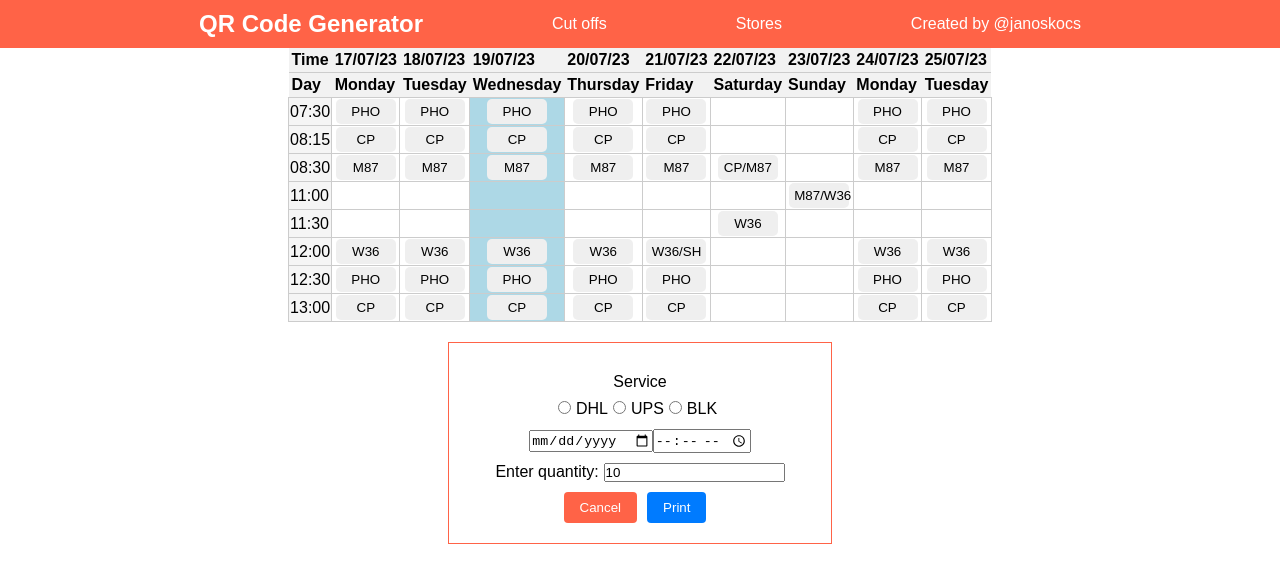
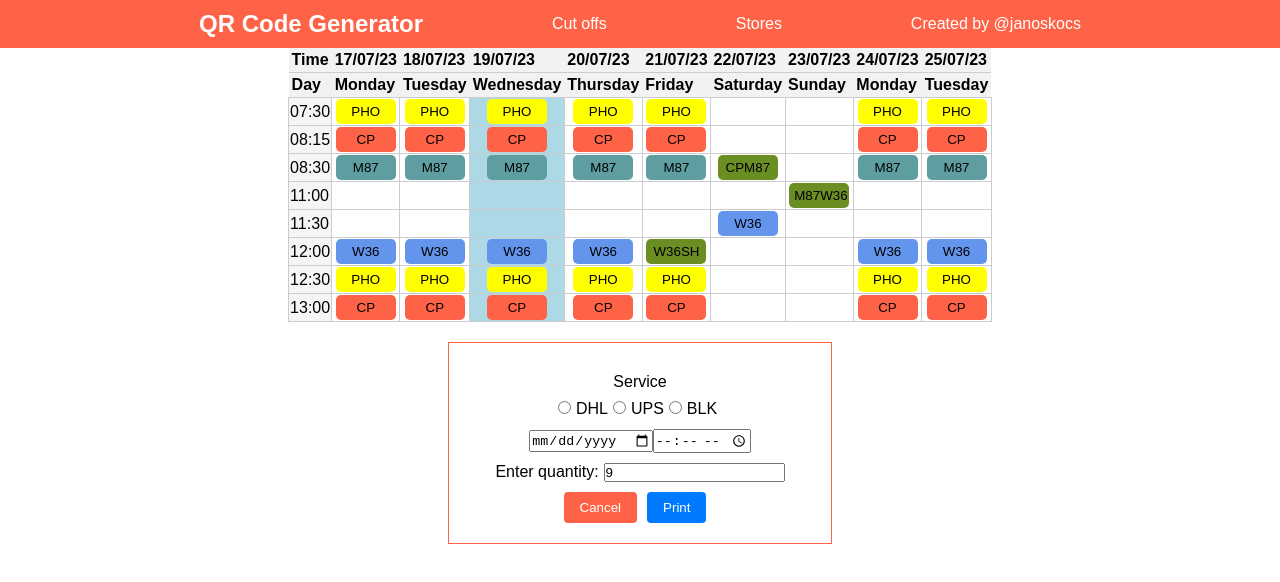
Before and after one commit to janoskocs/qr-code-app, a React (Create React App) app: page /stores in a window 1280 px wide. Shown: the top 582 px of the page. Built offline with nearby package versions, Linux system fonts and the light colour scheme.

Commit message:
Add colour classes to stores

```diff
--- a/src/components/StoresTable/StoresTable.js
+++ b/src/components/StoresTable/StoresTable.js
@@ -41,7 +41,7 @@ const StoresTable = () => {
         setIsOpen(false);
     }
 
-    const [selectedValue, setSelectedValue] = useState("10");
+    const [selectedValue, setSelectedValue] = useState("9");
     const handleInputChange = (event) => {
         setSelectedValue(event.target.value);
     };
@@ -101,23 +101,36 @@ const StoresTable = () => {
             });
 
 
-            let service = strings[i].slice(3, 4)
+            let service = strings[i].slice(5, 6)
 
-            if (service === "D") {
-                doc.text("DHL", doc.internal.pageSize.getWidth() / 2 - 30, 35, {
+            if (service === "P") {
+                doc.text("PHO", doc.internal.pageSize.getWidth() / 2 - 30, 35, {
                     align: 'center',
                     baseline: 'center',
                 });
             }
-            if (service === "U") {
-                doc.text("UPS", doc.internal.pageSize.getWidth() / 2 - 30, 35, {
+            if (service === "C") {
+                doc.text("CP", doc.internal.pageSize.getWidth() / 2 - 30, 35, {
                     align: 'center',
                     baseline: 'center',
                 });
             }
 
-            if (service === "B") {
-                doc.text("BLK", doc.internal.pageSize.getWidth() / 2 - 30, 35, {
+            if (service === "M") {
+                doc.text("M87", doc.internal.pageSize.getWidth() / 2 - 30, 35, {
+                    align: 'center',
+                    baseline: 'center',
+                });
+            }
+
+            if (service === "W") {
+                doc.text("W36", doc.internal.pageSize.getWidth() / 2 - 30, 35, {
+                    align: 'center',
+                    baseline: 'center',
+                });
+            }
+            if (service === "S") {
+                doc.text("SHARD", doc.internal.pageSize.getWidth() / 2 - 30, 35, {
                     align: 'center',
                     baseline: 'center',
                 });
--- a/src/components/TableRow/TableRow.scss
+++ b/src/components/TableRow/TableRow.scss
@@ -36,4 +36,37 @@
   &:hover {
     cursor: pointer;
   }
+
+  &.PHO {
+    background-color: yellow;
+    &:hover {
+      background-color: lightyellow;
+    }
+  }
+  &.CP {
+    background-color: tomato;
+    &:hover {
+      background-color: lightcoral;
+    }
+  }
+  &.M87 {
+    background-color: cadetblue;
+    &:hover {
+      background-color: lightseagreen;
+    }
+  }
+  &.W36 {
+    background-color: cornflowerblue;
+    &:hover {
+      background-color: lightseagreen;
+    }
+  }
+  &.W36SH,
+  &.CPM87,
+  &.M87W36 {
+    background-color: olivedrab;
+    &:hover {
+      background-color: lightseagreen;
+    }
+  }
 }
--- a/src/data/storesData.js
+++ b/src/data/storesData.js
@@ -45,14 +45,14 @@ const schedule = {
         "08:30": "M87",
         "11:00": "NO_SERVICE",
         "11:30": "NO_SERVICE",
-        "12:00": "W36/SH",
+        "12:00": "W36SH",
         "12:30": "PHO",
         "13:00": "CP",
     },
     Saturday: {
         "07:30": "NO_SERVICE",
         "08:15": "NO_SERVICE",
-        "08:30": "CP/M87",
+        "08:30": "CPM87",
         "11:00": "NO_SERVICE",
         "11:30": "W36",
         "12:00": "NO_SERVICE",
@@ -63,7 +63,7 @@ const schedule = {
         "07:30": "NO_SERVICE",
         "08:15": "NO_SERVICE",
         "08:30": "NO_SERVICE",
-        "11:00": "M87/W36",
+        "11:00": "M87W36",
         "11:30": "NO_SERVICE",
         "12:00": "NO_SERVICE",
         "12:30": "NO_SERVICE",
```
